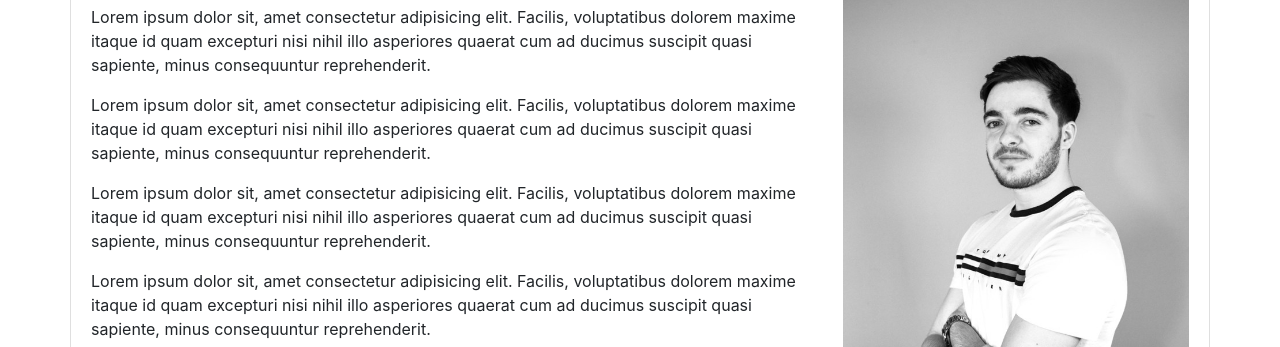
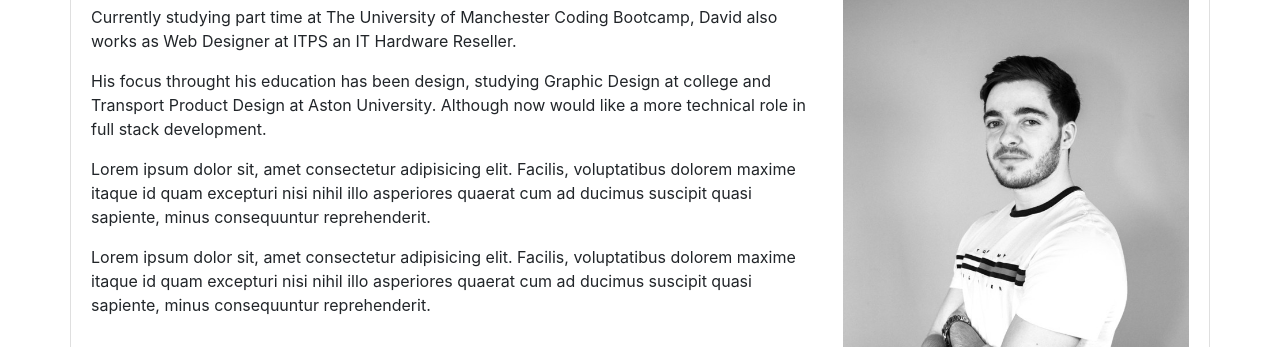
Before and after one commit to davidlshonn/week-2-responsive-portfolio, a plain HTML site: page index.html in a window 1280 px wide. Shown: the part 350-697 px from the top of the page. Drawn offline with nearby package versions, Linux system fonts and the light colour scheme.

Commit message:
replaced lorem ipsum for bio

```diff
--- a/index.html
+++ b/index.html
@@ -60,16 +60,15 @@
               <div class="col-8">
                 <h1>David Shonn</h1>
                 <p>
-                  Lorem ipsum dolor sit, amet consectetur adipisicing elit.
-                  Facilis, voluptatibus dolorem maxime itaque id quam excepturi
-                  nisi nihil illo asperiores quaerat cum ad ducimus suscipit
-                  quasi sapiente, minus consequuntur reprehenderit.
+                  Currently studying part time at The University of Manchester
+                  Coding Bootcamp, David also works as Web Designer at ITPS an
+                  IT Hardware Reseller.
                 </p>
                 <p>
-                  Lorem ipsum dolor sit, amet consectetur adipisicing elit.
-                  Facilis, voluptatibus dolorem maxime itaque id quam excepturi
-                  nisi nihil illo asperiores quaerat cum ad ducimus suscipit
-                  quasi sapiente, minus consequuntur reprehenderit.
+                  His focus throught his education has been design, studying
+                  Graphic Design at college and Transport Product Design at
+                  Aston University. Although now would like a more technical
+                  role in full stack development.
                 </p>
                 <p>
                   Lorem ipsum dolor sit, amet consectetur adipisicing elit.
@@ -95,10 +94,7 @@
                   </div>
                   <div class="col-2">
                     <a href="https://www.instagram.com/"
-                      ><i
-                        class="fa fa-instagram"
-                        style="font-size: 48px"
-                      ></i
+                      ><i class="fa fa-instagram" style="font-size: 48px"></i
                     ></a>
                   </div>
                   <div class="col-2">
@@ -126,9 +122,7 @@
       </div>
     </div>
     <footer class="row"></footer>
-    <script
-      src="https://cdnjs.cloudflare.com/ajax/libs/jquery/3.2.1/jquery.min.js"
-    ></script>
+    <script src="https://cdnjs.cloudflare.com/ajax/libs/jquery/3.2.1/jquery.min.js"></script>
     <script src="https://maxcdn.bootstrapcdn.com/bootstrap/4.0.0/js/bootstrap.min.js"></script>
   </body>
 </html>
```
